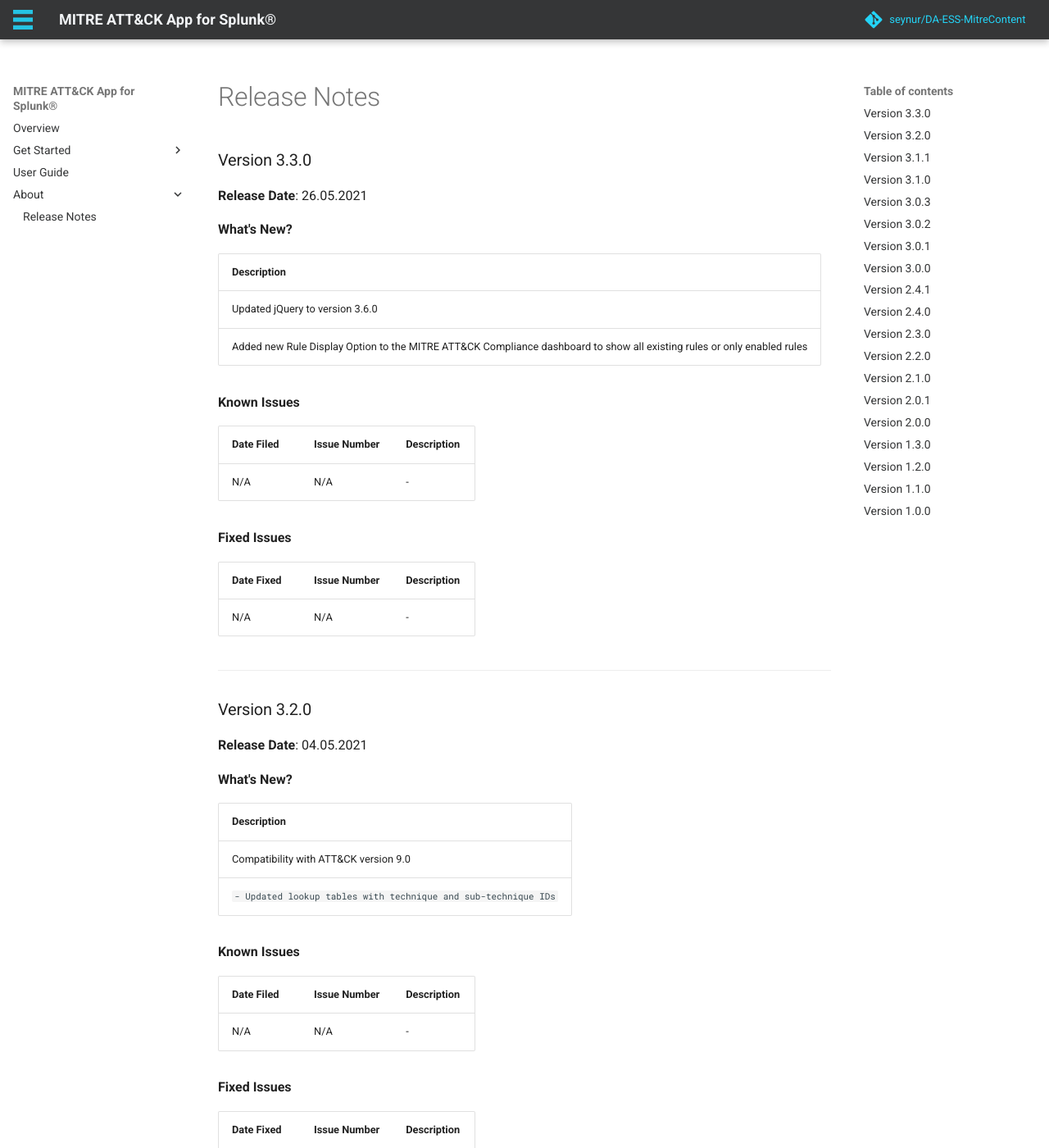
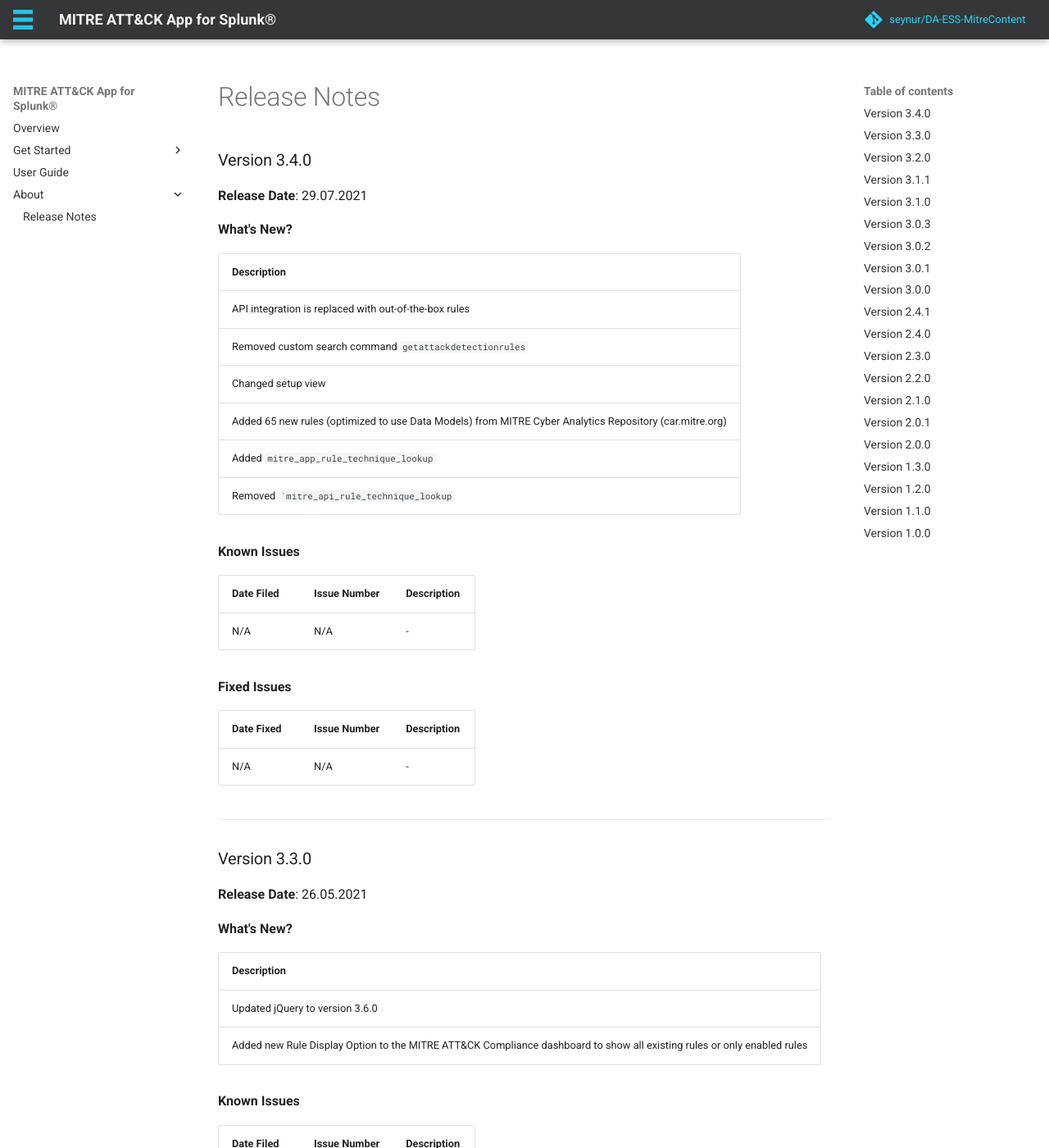
Before and after one commit to Oykucann/mitre-app-for-splunk-docs, an MkDocs documentation site: the page built from docs/release_notes.md, in a window 1280 px wide and 1400 px high. Shown: the whole window at 82% size. Built offline with MkDocs 1.6.1 and Material for MkDocs 9.7.7, drawn with Linux system fonts in a browser that asks for light colours; comment, search, counter and statistics services are not loaded; the version menu is left out.

Commit message:
add v3.4

````diff
--- a/docs/release_notes.md
+++ b/docs/release_notes.md
@@ -1,7 +1,36 @@
 ---
 title: Release Notes
 layout: documentation
-latest_version: 3.3.0
+latest_version: 3.4.0
+---
+
+### Version 3.4.0
+**Release Date**: 29.07.2021
+
+**What's New?**
+
+| Description
+| --------------
+| API integration is replaced with out-of-the-box rules
+| Removed custom search command ```getattackdetectionrules```
+| Changed setup view
+| Added 65 new rules (optimized to use Data Models) from MITRE Cyber Analytics Repository (car.mitre.org)
+| Added ```mitre_app_rule_technique_lookup```
+| Removed ```mitre_api_rule_technique_lookup``
+
+**Known Issues**
+
+| Date Filed    | Issue Number      | Description |
+| ------------- | ----------------  | ----------------------
+| N/A    | N/A          | -
+
+
+**Fixed Issues**
+
+| Date Fixed    | Issue Number      | Description |
+| ------------- | ----------------  | ----------------------
+| N/A    | N/A	          | -
+
 ---
 
 ### Version 3.3.0
````
Also changed, not shown: docs/user_guide.md (+2 -2 lines), snippets/initial_setup.md (+2 -2 lines), snippets/setup_instructions.md (+1 -1 lines).
